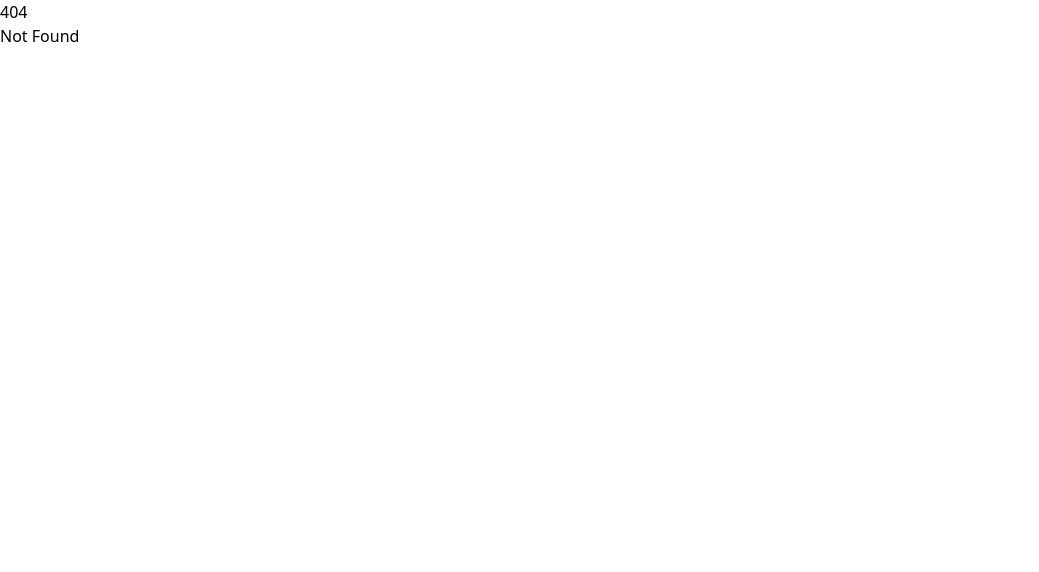
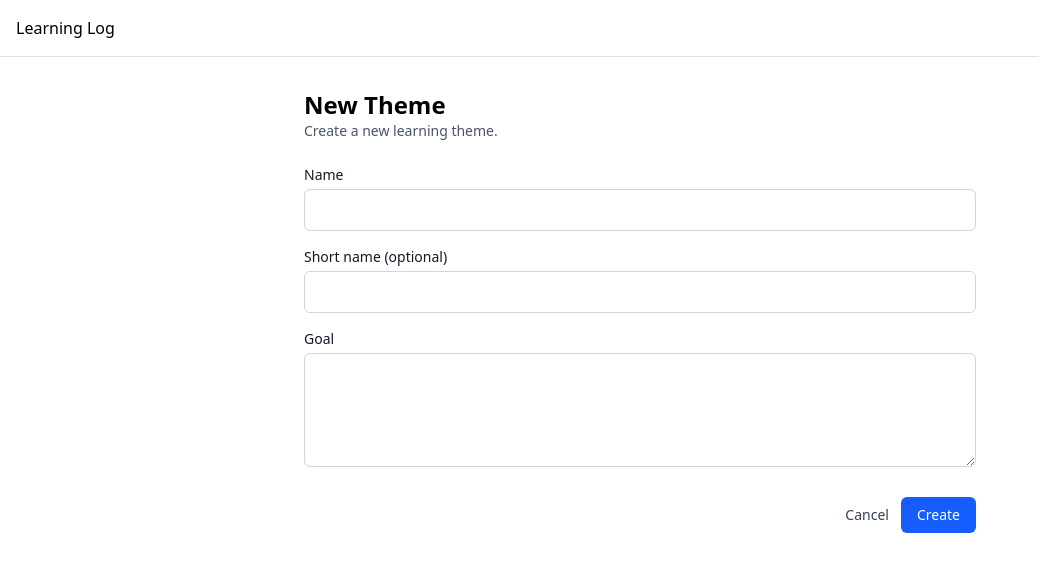
Before and after one commit to Shion-Serizawa/susumon, a SvelteKit app: page /app/themes/new in a window 1280 px wide. Before the commit this address had no page. Shown: the top 572 px of the page, without its empty margins (0-1039 px from the left). Built offline with nearby package versions, Linux system fonts and the light colour scheme.

Commit message:
新テーマの画面

```diff
--- a/deno.json
+++ b/deno.json
@@ -1,8 +1,8 @@
 {
   "tasks": {
-    "dev": "deno task db:generate && deno run -A npm:vite@7 dev",
-    "build": "deno task db:generate && deno run -A npm:vite@7 build",
-    "preview": "deno run -A npm:vite@7 preview",
+    "dev": "deno task db:generate && deno run -A --env-file=.env npm:vite@7 dev",
+    "build": "deno task db:generate && deno run -A --env-file=.env npm:vite@7 build",
+    "preview": "deno task ensure:env && deno run -A --env-file=.env npm:vite@7 preview",
     "prepare": "deno run -A npm:@sveltejs/kit@2 sync",
     "check": "deno run -A npm:@sveltejs/kit@2 sync && deno run -A npm:svelte-check@4 --tsconfig ./tsconfig.json",
     "check:watch": "deno run -A npm:@sveltejs/kit@2 sync && deno run -A npm:svelte-check@4 --tsconfig ./tsconfig.json --watch",
--- /dev/null
+++ b/src/routes/app/themes/new/+page.server.ts
@@ -0,0 +1,84 @@
+import { fail, redirect } from "@sveltejs/kit";
+import type { Actions } from "./$types";
+import type { ApiErrorResponse, Theme } from "$lib/types";
+
+function asNonEmptyString(value: FormDataEntryValue | null): string | null {
+  if (typeof value !== "string") return null;
+  const trimmed = value.trim();
+  return trimmed.length > 0 ? trimmed : null;
+}
+
+function asOptionalTrimmedString(
+  value: FormDataEntryValue | null,
+): string | null {
+  if (typeof value !== "string") return null;
+  const trimmed = value.trim();
+  return trimmed.length > 0 ? trimmed : null;
+}
+
+async function readApiErrorMessage(response: Response): Promise<string> {
+  const contentType = response.headers.get("content-type") ?? "";
+  if (contentType.includes("application/json")) {
+    try {
+      const body = (await response.json()) as ApiErrorResponse;
+      if (body?.error?.message) return body.error.message;
+    } catch {
+      // ignore
+    }
+  }
+  return response.statusText || `Request failed (${response.status})`;
+}
+
+export const actions: Actions = {
+  default: async ({ request, fetch }) => {
+    const formData = await request.formData();
+
+    const name = asNonEmptyString(formData.get("name"));
+    const goal = asNonEmptyString(formData.get("goal"));
+    const shortName = asOptionalTrimmedString(formData.get("shortName"));
+
+    const fieldErrors: Record<string, string> = {};
+    if (!name) fieldErrors.name = "Name is required.";
+    if (!goal) fieldErrors.goal = "Goal is required.";
+    if (shortName && shortName.length > 50) {
+      fieldErrors.shortName = "Short name must be 50 characters or less.";
+    }
+
+    const values = {
+      name: name ?? "",
+      goal: goal ?? "",
+      shortName: shortName ?? "",
+    };
+
+    if (Object.keys(fieldErrors).length > 0) {
+      return fail(400, { values, fieldErrors });
+    }
+
+    const response = await fetch("/api/themes", {
+      method: "POST",
+      headers: { "Content-Type": "application/json" },
+      body: JSON.stringify({ name, goal, shortName }),
+    });
+
+    // Backend not implemented yet → let user proceed with UI work, but be explicit.
+    if (response.status === 404) {
+      return fail(501, {
+        values,
+        fieldErrors: {},
+        formError:
+          "Theme API is not implemented yet (POST /api/themes). Complete backend task 1.2 first.",
+      });
+    }
+
+    if (!response.ok) {
+      return fail(response.status, {
+        values,
+        fieldErrors: {},
+        formError: await readApiErrorMessage(response),
+      });
+    }
+
+    const created = (await response.json()) as Theme;
+    throw redirect(303, `/app/themes/${created.id}`);
+  },
+};
--- /dev/null
+++ b/src/routes/app/themes/new/+page.svelte
@@ -0,0 +1,100 @@
+<script lang="ts">
+  import { enhance } from "$app/forms";
+  import type { ActionData } from "./$types";
+
+  let { form }: { form: ActionData } = $props();
+
+  let name = $state(form?.values?.name ?? "");
+  let shortName = $state(form?.values?.shortName ?? "");
+  let goal = $state(form?.values?.goal ?? "");
+
+  let fieldErrors = $state<Record<string, string>>(form?.fieldErrors ?? {});
+  let formError = $state<string | null>(form?.formError ?? null);
+
+  $effect(() => {
+    name = form?.values?.name ?? "";
+    shortName = form?.values?.shortName ?? "";
+    goal = form?.values?.goal ?? "";
+    fieldErrors = form?.fieldErrors ?? {};
+    formError = form?.formError ?? null;
+  });
+</script>
+
+<div class="mx-auto max-w-2xl">
+  <div class="mb-6">
+    <h1 class="text-2xl font-semibold">New Theme</h1>
+    <p class="text-sm text-gray-600">Create a new learning theme.</p>
+  </div>
+
+  {#if formError}
+    <div class="mb-4 rounded-md border border-red-200 bg-red-50 p-3 text-sm text-red-800">
+      {formError}
+    </div>
+  {/if}
+
+  <form method="POST" use:enhance class="space-y-4">
+    <div>
+      <label class="block text-sm font-medium text-gray-900" for="name">Name</label>
+      <input
+        id="name"
+        name="name"
+        class="mt-1 w-full rounded-md border-gray-300"
+        value={name}
+        oninput={(e) => {
+          name = (e.currentTarget as HTMLInputElement).value;
+          if (fieldErrors.name) fieldErrors = { ...fieldErrors, name: "" };
+        }}
+        required
+      />
+      {#if fieldErrors.name}
+        <p class="mt-1 text-sm text-red-700">{fieldErrors.name}</p>
+      {/if}
+    </div>
+
+    <div>
+      <label class="block text-sm font-medium text-gray-900" for="shortName">Short name (optional)</label>
+      <input
+        id="shortName"
+        name="shortName"
+        class="mt-1 w-full rounded-md border-gray-300"
+        value={shortName}
+        oninput={(e) => {
+          shortName = (e.currentTarget as HTMLInputElement).value;
+          if (fieldErrors.shortName) fieldErrors = { ...fieldErrors, shortName: "" };
+        }}
+      />
+      {#if fieldErrors.shortName}
+        <p class="mt-1 text-sm text-red-700">{fieldErrors.shortName}</p>
+      {/if}
+    </div>
+
+    <div>
+      <label class="block text-sm font-medium text-gray-900" for="goal">Goal</label>
+      <textarea
+        id="goal"
+        name="goal"
+        class="mt-1 w-full rounded-md border-gray-300"
+        rows="4"
+        value={goal}
+        oninput={(e) => {
+          goal = (e.currentTarget as HTMLTextAreaElement).value;
+          if (fieldErrors.goal) fieldErrors = { ...fieldErrors, goal: "" };
+        }}
+        required
+      />
+      {#if fieldErrors.goal}
+        <p class="mt-1 text-sm text-red-700">{fieldErrors.goal}</p>
+      {/if}
+    </div>
+
+    <div class="flex items-center justify-end gap-3 pt-2">
+      <a href="/app/themes" class="text-sm text-gray-700 hover:underline">Cancel</a>
+      <button
+        type="submit"
+        class="inline-flex items-center rounded-md bg-blue-600 px-4 py-2 text-sm font-medium text-white hover:bg-blue-700"
+      >
+        Create
+      </button>
+    </div>
+  </form>
+</div>
```
